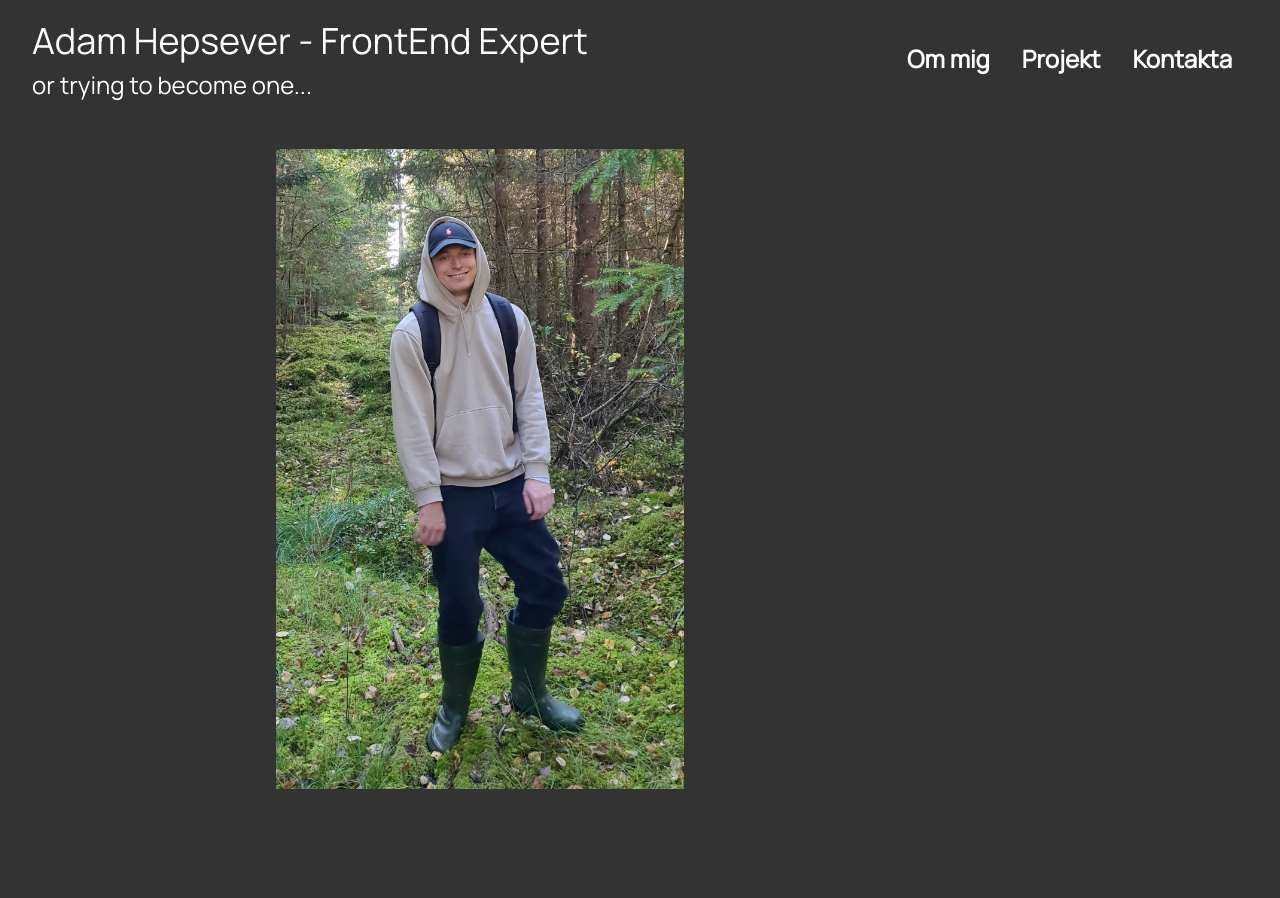
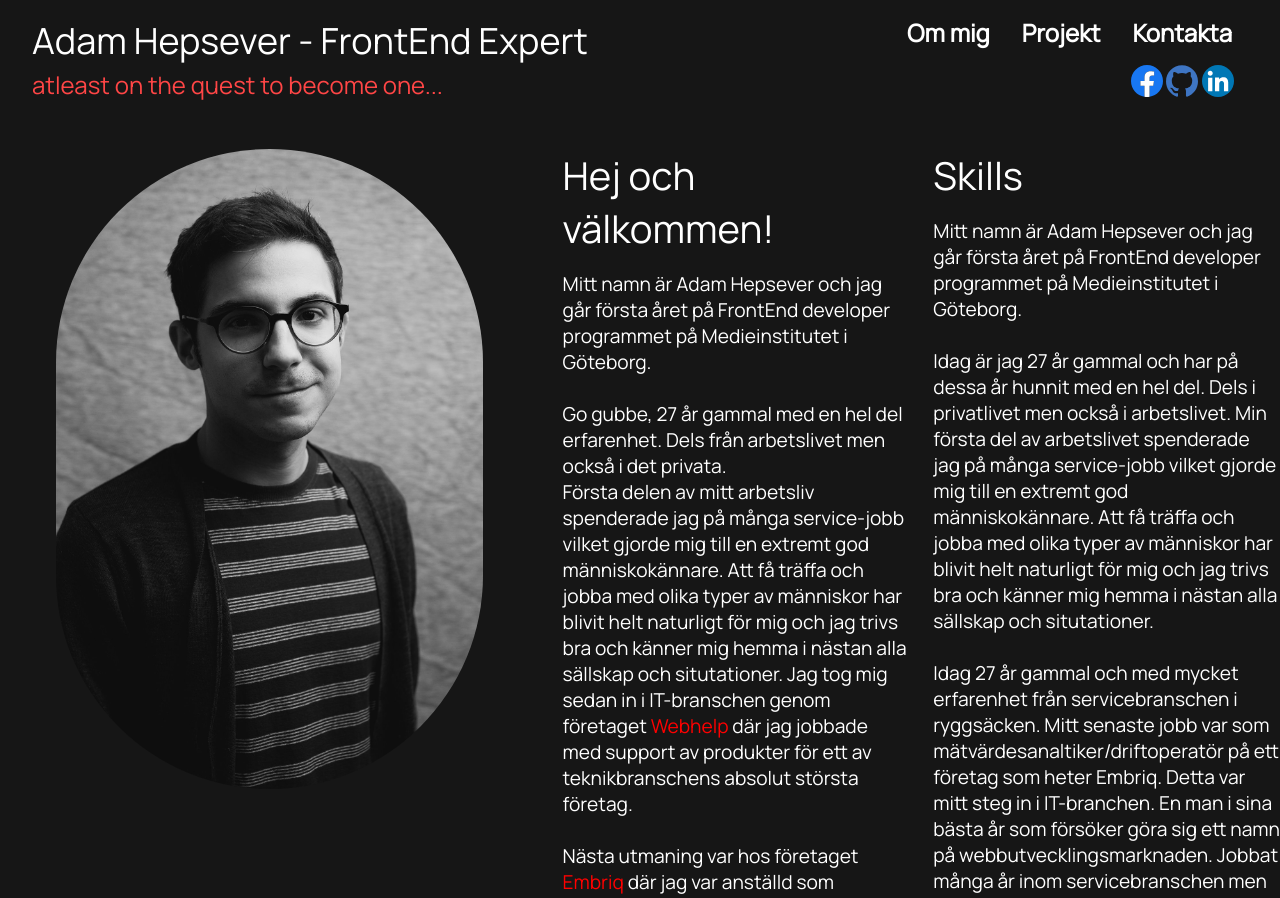
Before and after one commit to AdaHep/Uppgift---CV, a plain HTML site: page index.html in a window 1280 px wide. Shown: the top 898 px of the page. Before the commit the page ends 800 px from the top, so only its background shows below. Drawn offline with Linux system fonts and the light colour scheme.

Commit message:
Added more styling, social links and text about myself.

```diff
--- a/index.html
+++ b/index.html
@@ -18,19 +18,77 @@
     <header class="flex space-between">
         <div class="my-name">
             <h2>Adam Hepsever - FrontEnd Expert</h2>
-            <h4>or trying to become one...</h4>
+            <h4>atleast on the quest to become one...
+            </h4>
         </div>
-        <nav class="links flex justify-center align-center">
-            <a href="">Om mig</a>
-            <a href="">Projekt</a>
-            <a href="">Kontakta</a>
-        </nav>
+        <div class="header-left flex column">
+            <nav class="links flex justify-center align-center">
+                <a href="">Om mig</a>
+                <a href="">Projekt</a>
+                <a href="">Kontakta</a>
+            </nav>
+            <div class="social flex-end">
+                <a href="https://www.facebook.com/adam.hepsever" target="_blank">
+                    <img class="social-links" src="./pics/icons/facebook_icon.svg" alt="facebook link"></a>
+                <a href="https://github.com/AdaHep" target="_blank">
+                    <img class="social-links" src="./pics/icons/github_icon.svg" alt="github link"></a>
+                <a href="https://www.facebook.com/adam.hepsever" target="_blank">
+                    <img class="social-links" src="./pics/icons/linkedin_icon.svg" alt="facebook link"></a>
+            </div>
+        </div>
     </header>
-    <Main>
+    <Main class="flex">
         <div class="photo-of-me">
-            <img class="me" src="./pics/adam.jpg" alt="nice picture of Adam in the forest">
+            <img class="me" src="./pics/placeholder.jfif" alt="nice picture of Adam in the forest">
+        </div>
+        <div class="main-text">
+            <h1>Hej och välkommen!</h1>
+            <p class="about-me">
+                Mitt namn är Adam Hepsever och jag går första året på FrontEnd developer programmet på Medieinstitutet i Göteborg.
+                <br><br>
 
+                Go gubbe, 27 år gammal med en hel del erfarenhet. Dels från arbetslivet men också i det privata.<br>
+                Första delen av mitt arbetsliv spenderade jag på många service-jobb vilket gjorde mig till en extremt god människokännare.
+                Att få träffa och jobba med olika typer av människor har blivit helt naturligt för mig och jag trivs bra och känner mig hemma i nästan alla sällskap och situtationer.
+
+                Jag tog mig sedan in i IT-branschen genom företaget <span class="red-text">Webhelp</span>
+                där jag jobbade med support av produkter för ett av teknikbranschens absolut största företag.
+                <br><br>
+
+                Nästa utmaning var hos företaget <span class="red-text">Embriq</span>
+                där jag var anställd som driftoperatör/mätvärdesanalytiker. Här lärde jag mig allt om hur IT-support mot företagskunder fungerar.
+                Jag höll även i utbildning av system för nya kunder samt interna utbildningar.
+
+
+
+            </p>
         </div>
+        <div class="main-text">
+            <h1>Skills</h1>
+            <p class="about-me">
+
+                Mitt namn är Adam Hepsever och jag går första året på FrontEnd developer programmet på Medieinstitutet i Göteborg.
+
+                <br><br>
+
+                Idag är jag 27 år gammal och har på dessa år hunnit med en hel del. Dels i privatlivet men också i arbetslivet.
+                Min första del av arbetslivet spenderade jag på många service-jobb vilket gjorde mig till en extremt god människokännare.
+                Att få träffa och jobba med olika typer av människor har blivit helt naturligt för mig och jag trivs bra och känner mig hemma i nästan alla sällskap och situtationer.
+
+                <br><br>
+
+                Idag 27 år gammal och med mycket erfarenhet från servicebranschen i ryggsäcken.
+                Mitt senaste jobb var som mätvärdesanaltiker/driftoperatör på ett företag som heter Embriq.
+                Detta var mitt steg in i IT-branchen.
+
+                En man i sina bästa år som försöker göra sig ett namn på webbutvecklingsmarknaden.
+                Jobbat många år inom servicebranschen men sadlar nu om till webbutvecklare.
+
+
+
+            </p>
+        </div>
+
     </Main>
 
 </body>
--- a/style.css
+++ b/style.css
@@ -4,11 +4,13 @@
 .justify-center {justify-content: center;}
 .align-center {align-items: center;}
 .space-between {justify-content: space-between;}
+.flex-end {justify-content: flex-end;}
+.column {flex-direction: column;}
 
 
 * {
     font-family: 'Manrope', sans-serif;
-    background: #333;
+    background: #161616;
     color: white;
     font-weight: 500;
     margin: 0;
@@ -25,13 +27,25 @@ header {
     font-size: 1.5rem;
 }
 
+.social {
+    margin-left: 15rem;
+}
+
+.social-links {
+    height: 2rem;
+    width: 2rem;
+}
 
 div > h4 {
     margin: 0;
+    color: rgb(255, 70, 70);
 }
 
 div > h2 {
     margin-bottom: 0.2rem;
+}
+div > h1 {
+    font-size: ;
 }
 
 .links {
@@ -50,15 +64,34 @@ div > h2 {
     text-decoration: underline;
 }
 
+main {
+    margin-top: 2rem;
+}
+
 .photo-of-me {
-    margin: 2rem 0 0 10rem ;
+    margin-left: 3.5rem;
+    margin-right: 3.5rem;
     height: 40rem;
-    width: 40rem;
-    background-color: tomato;
 }
 
 .me {
     height: 40rem;
-    width: 40rem;
     object-fit: contain;
+    border-radius: 100rem;
 }
+
+.main-text {
+    width: 35rem;
+    font-size: 1.2rem;
+    margin-left: 1.5rem;
+    /* background: yellow; */
+}
+
+.about-me {
+    margin-top: 1rem;
+}
+
+.red-text {
+    /* font-size: 1.5rem; */
+    color:red
+}
```
Also changed, not shown: pics/icons/facebook_icon.svg (added), pics/icons/github_icon.svg (added), pics/icons/linkedin_icon.svg (added), pics/placeholder.jfif (added).
